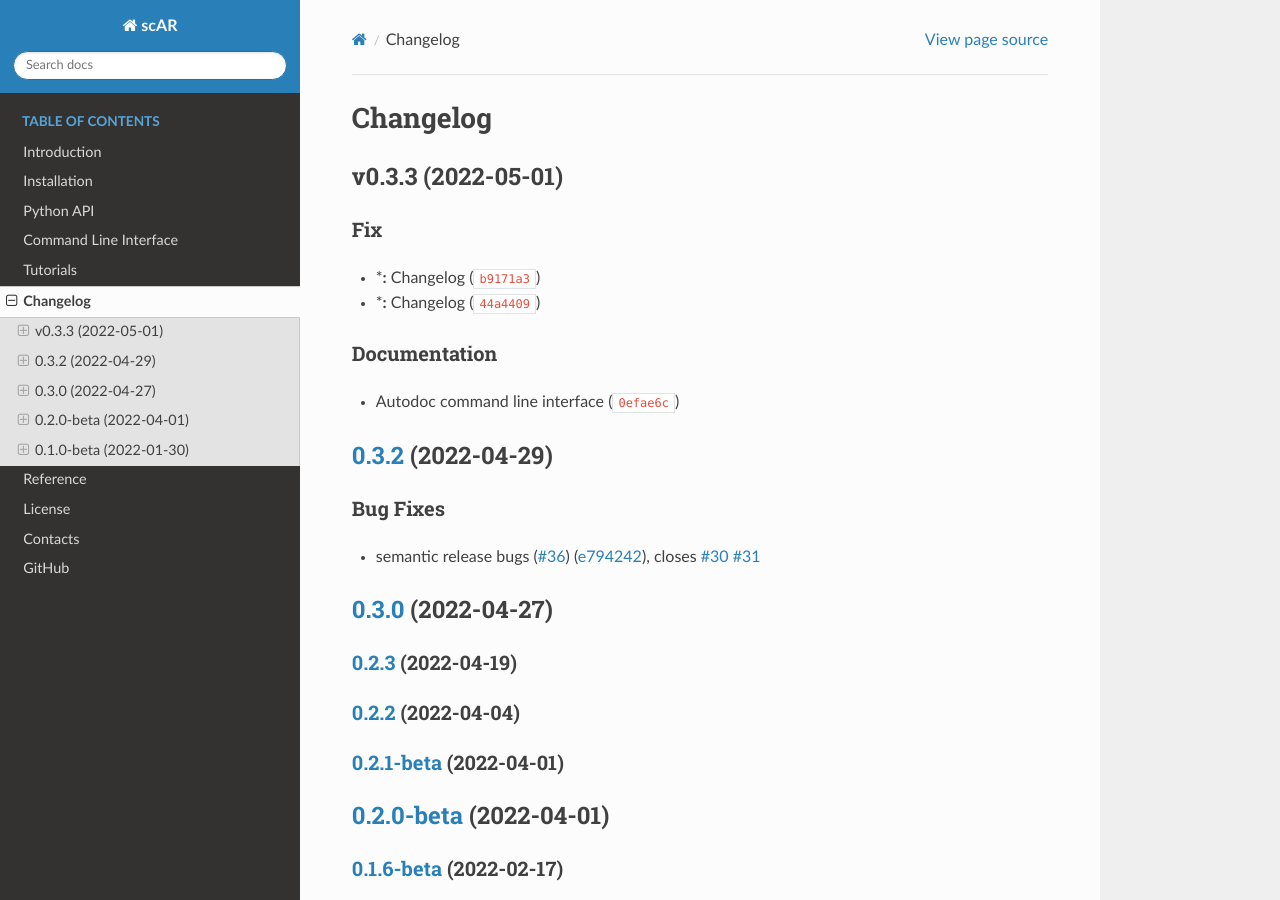
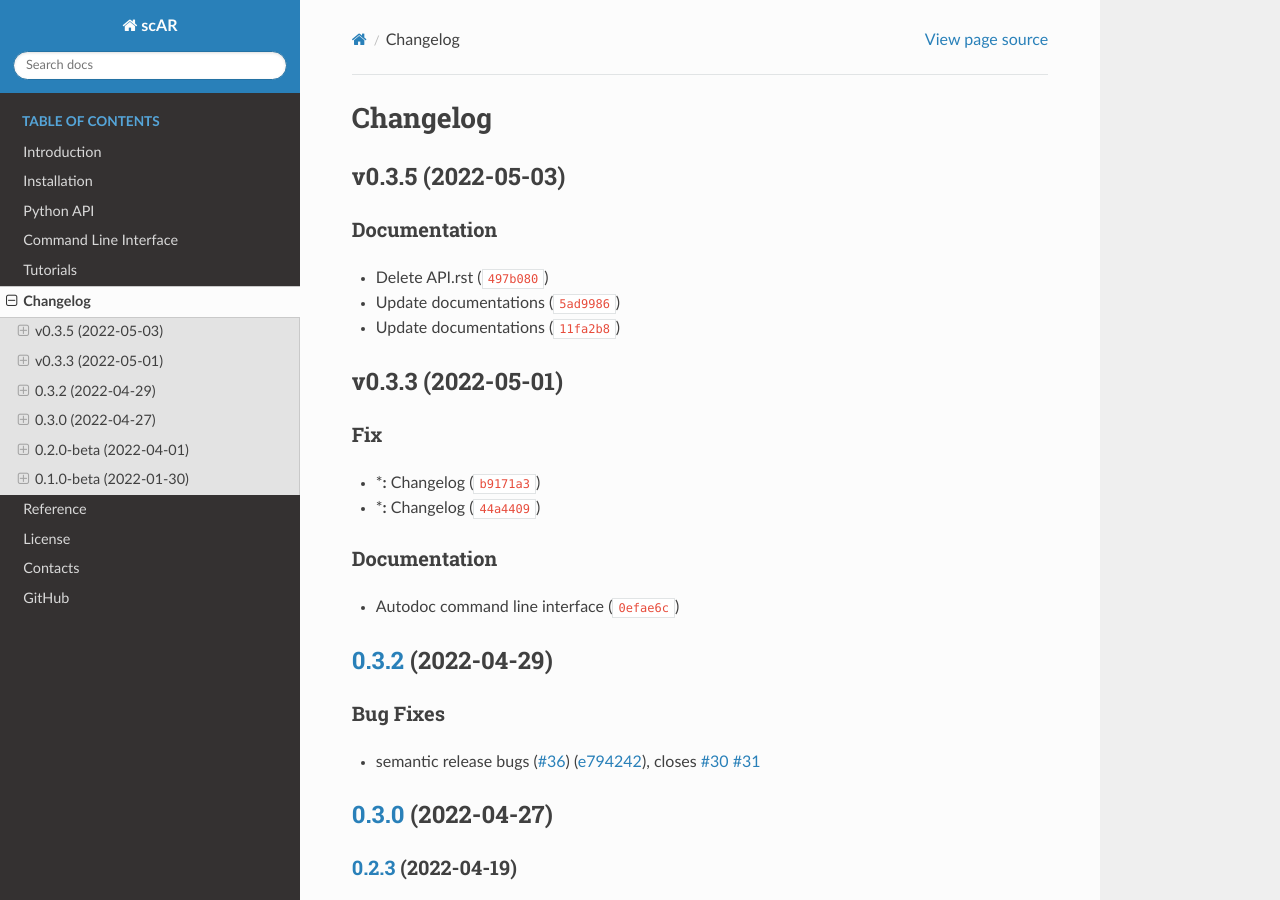
Before and after one commit to Novartis/scar, a Sphinx documentation site: the page built from docs/Release_notes.md, in a window 1280 px wide and 900 px high. Built offline with Sphinx 7.4.7 and the Read the Docs theme 2.0.0, drawn with Linux system fonts in a browser that asks for light colours.

Commit message:
0.3.5
Automatically generated by python-semantic-release

```diff
--- a/docs/Release_notes.md
+++ b/docs/Release_notes.md
@@ -1,6 +1,12 @@
 # Changelog
 
 <!--next-version-placeholder-->
+
+## v0.3.5 (2022-05-03)
+### Documentation
+* Delete API.rst ([`497b080`](https://github.com/Novartis/scAR/commit/497b080eff15143a34c4d75649ba2e130e1d3006))
+* Update documentations ([`5ad9986`](https://github.com/Novartis/scAR/commit/5ad998607ec41b91a318ef4bc2c46694ad034dcc))
+* Update documentations ([`11fa2b8`](https://github.com/Novartis/scAR/commit/11fa2b858ae2162052dd6906d237b16a4f3955de))
 
 ## v0.3.3 (2022-05-01)
 ### Fix
--- a/scar/main/__version__.py
+++ b/scar/main/__version__.py
@@ -1,5 +1,5 @@
 # -*- coding: utf-8 -*-
 """version here"""
 
-__version__ = "0.3.4"
+__version__ = "0.3.5"
 _copyright = "2022, Novartis Institute for BioMedical Research"
```
